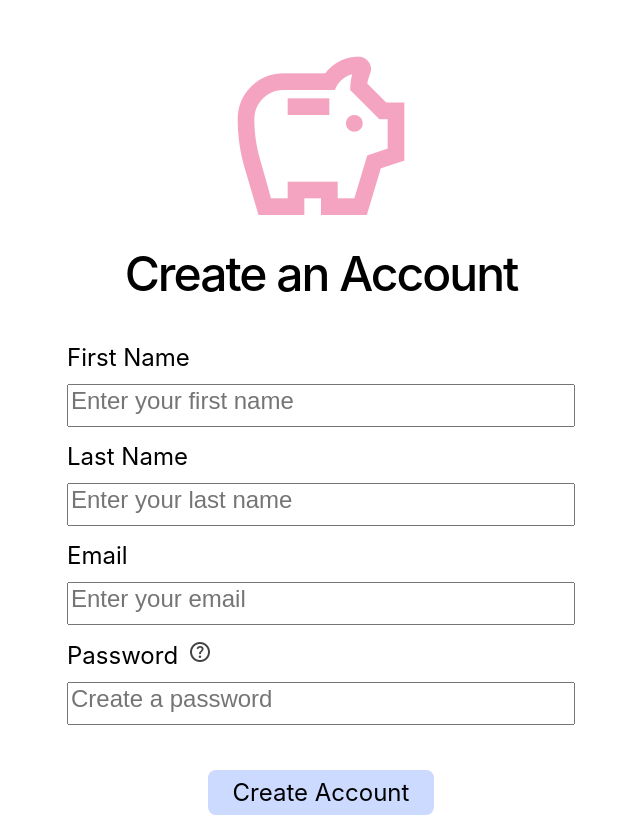
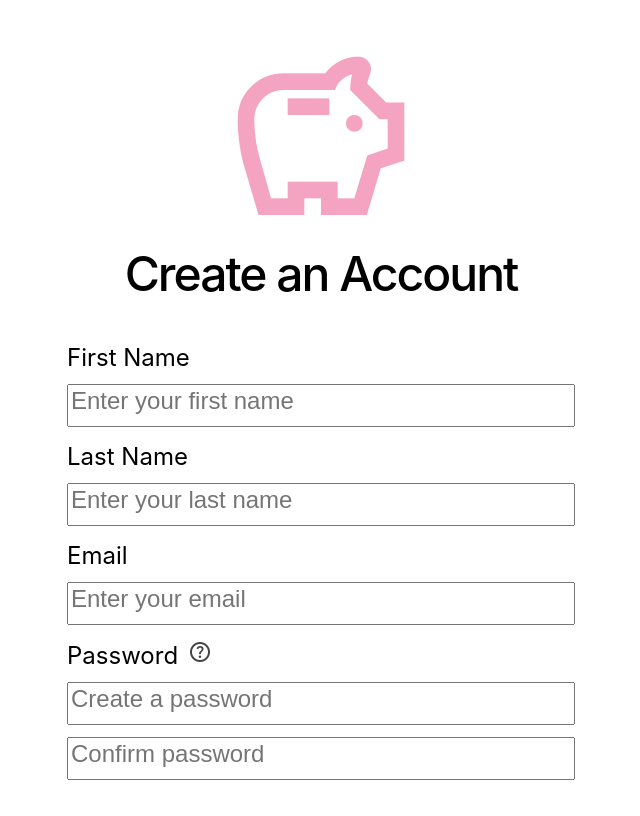
Before and after one commit to CFdefense/smart-finance, an Angular app in the folder frontend/: page /signup in a window 1280 px wide. Shown: the top 816 px of the page, without its empty margins (351-991 px from the left). Built offline with nearby package versions, Linux system fonts and the light colour scheme.

Commit message:
confirm password

```diff
--- a/frontend/src/app/signup/signup.html
+++ b/frontend/src/app/signup/signup.html
@@ -72,6 +72,16 @@
           placeholder="Create a password"
           autocomplete="new-password"
           required />
+        <br />
+        <input
+          id="confirmPassword"
+          type="password"
+          name="confirmPassword"
+          class="signup"
+          [(ngModel)]="confirmPassword"
+          placeholder="Confirm password"
+          autocomplete="confirmPassword"
+          required />
       </div>
 
       <div class="create-account-container">
--- a/frontend/src/app/signup/signup.ts
+++ b/frontend/src/app/signup/signup.ts
@@ -17,6 +17,7 @@ export class Signup {
   lastName = '';
   email = '';
   password = '';
+  confirmPassword = '';
 
   errorMessage = signal('');
   isSubmitting = signal(false);
@@ -30,6 +31,11 @@ export class Signup {
 
     if (!this.firstName.trim() || !this.lastName.trim() || !this.email.trim() || !this.password) {
       this.errorMessage.set('Please complete all fields.');
+      return;
+    }
+
+    if (this.password.trim() !== this.confirmPassword.trim()) {
+      this.errorMessage.set('Password must match.');
       return;
     }
 
```
